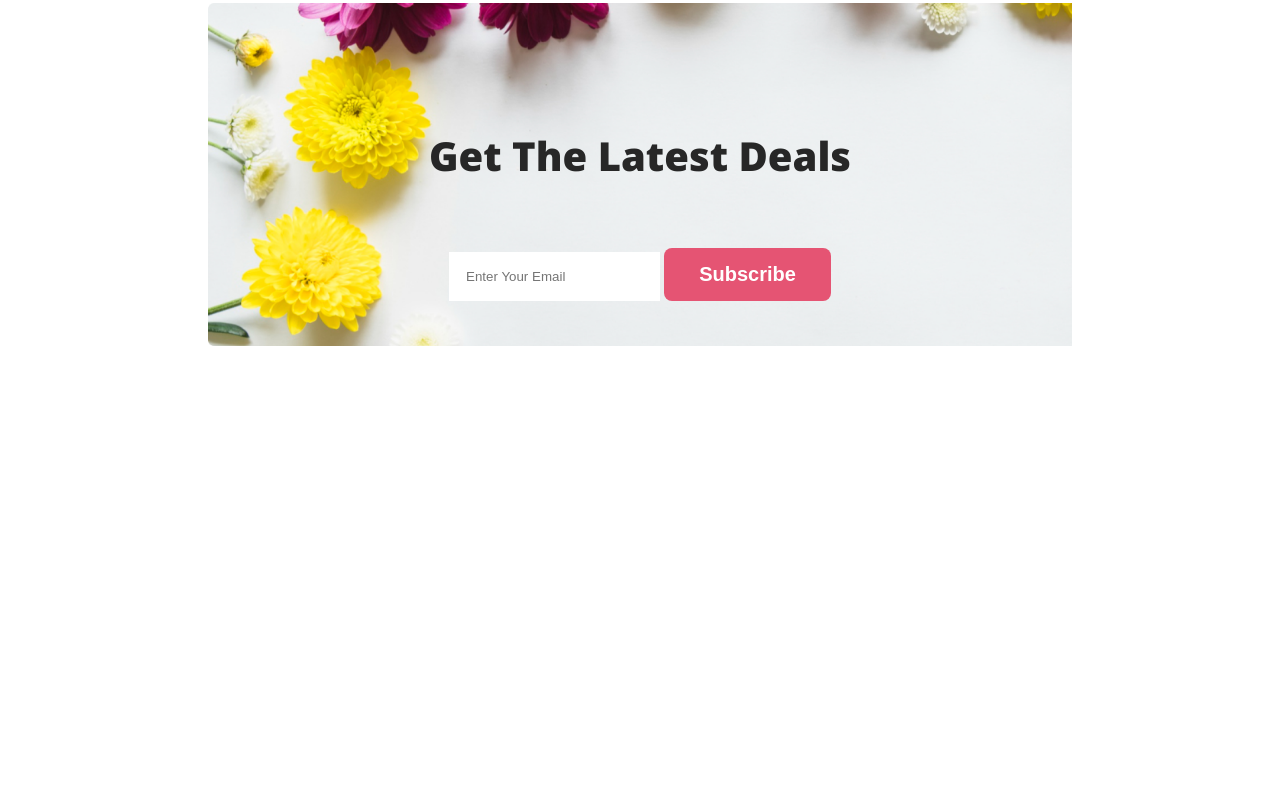
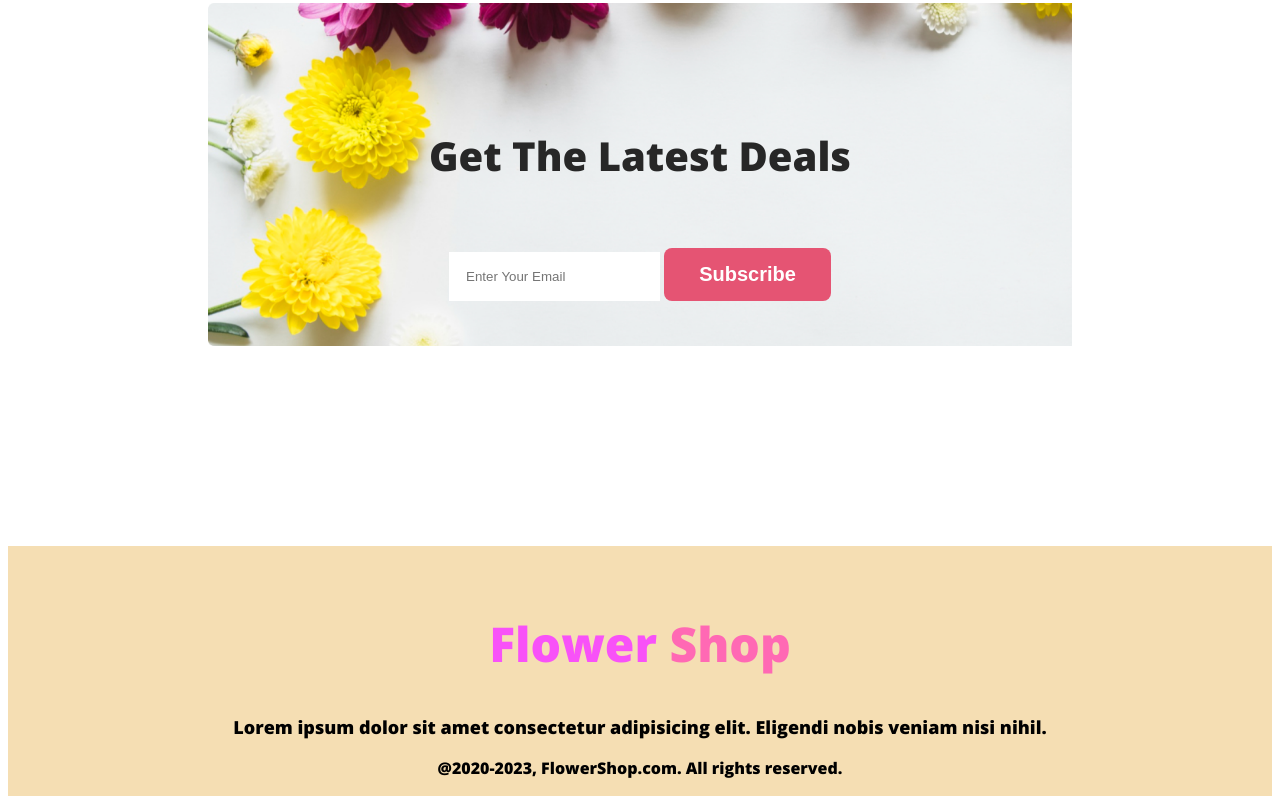
Before and after one commit to muna564/assignment-1, a plain HTML site: page index.html in a window 1280 px wide. Shown: the part 3389-4193 px from the top of the page. Before the commit the page ends 3935 px from the top, so only its background shows below. Drawn offline with nearby package versions, Linux system fonts and the light colour scheme.

Commit message:
added the footer section

```diff
--- a/index.css
+++ b/index.css
@@ -133,3 +133,31 @@
   padding: 17px;
   border: none;
 }
+/* footer-section */
+footer {
+  text-align: center;
+}
+.footer-bg-color {
+  background-color: wheat;
+  background-size: contain;
+  padding: 25px;
+  height: 200px;
+}
+.footer-title {
+  font-size: 48px;
+  font-weight: 800px;
+}
+#purple {
+  color: rgb(248, 82, 248);
+}
+#hot-pink {
+  color: hotpink;
+}
+.footer-para {
+  font-size: 18px;
+  font-weight: 400px;
+}
+small {
+  font-size: 16px;
+  font-weight: 400px;
+}
--- a/index.html
+++ b/index.html
@@ -97,6 +97,18 @@
         </form>
       </div>
     </main>
-    <footer></footer>
+    <footer>
+      <!-- footer-section -->
+      <div class="footer-bg-color">
+        <h2 class="footer-title">
+          <span id="purple">Flower</span> <span id="hot-pink">Shop</span>
+        </h2>
+        <p class="footer-para">
+          Lorem ipsum dolor sit amet consectetur adipisicing elit. Eligendi
+          nobis veniam nisi nihil.
+        </p>
+        <p><small>@2020-2023, FlowerShop.com. All rights reserved. </small></p>
+      </div>
+    </footer>
   </body>
 </html>
```
